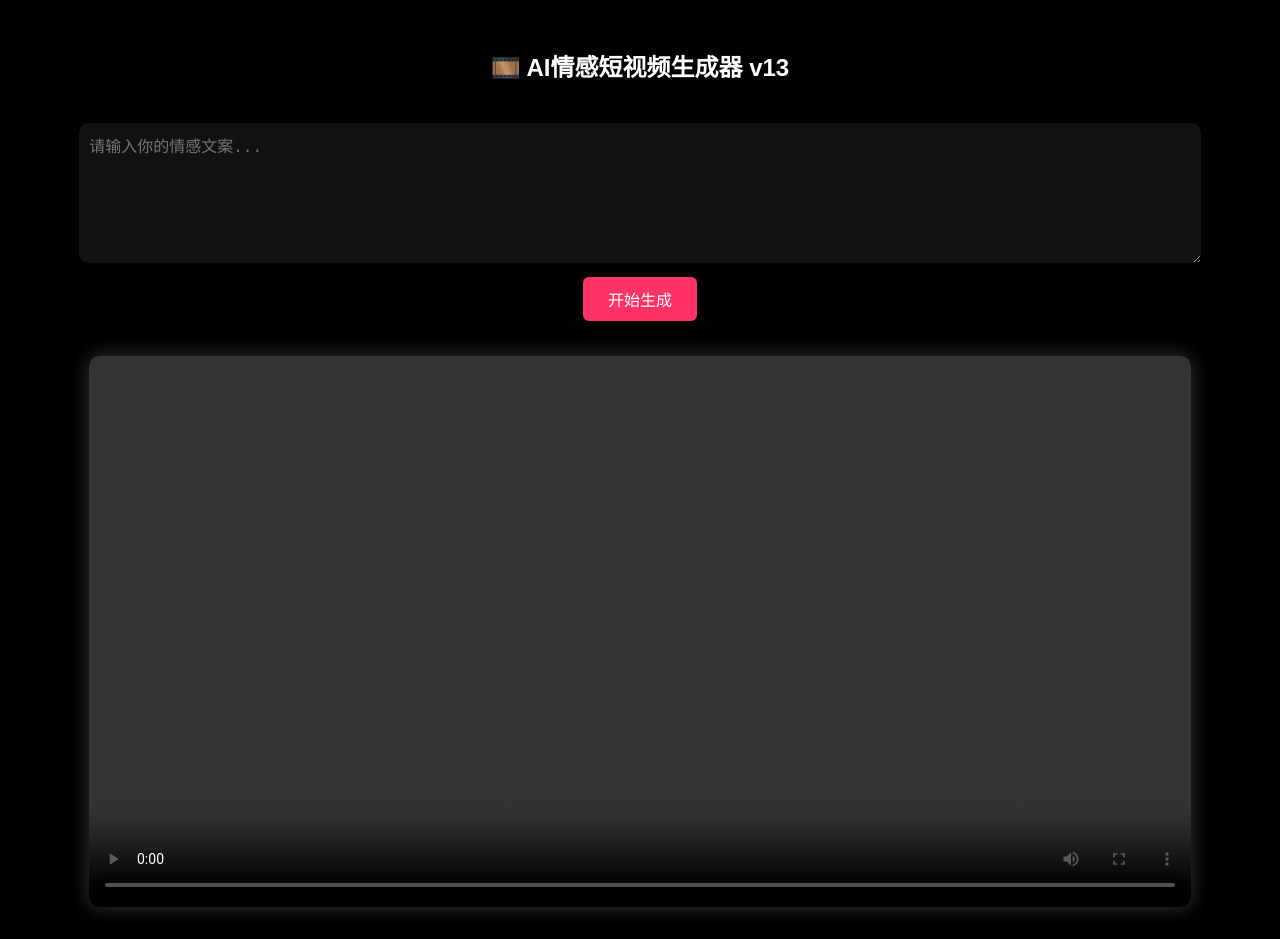
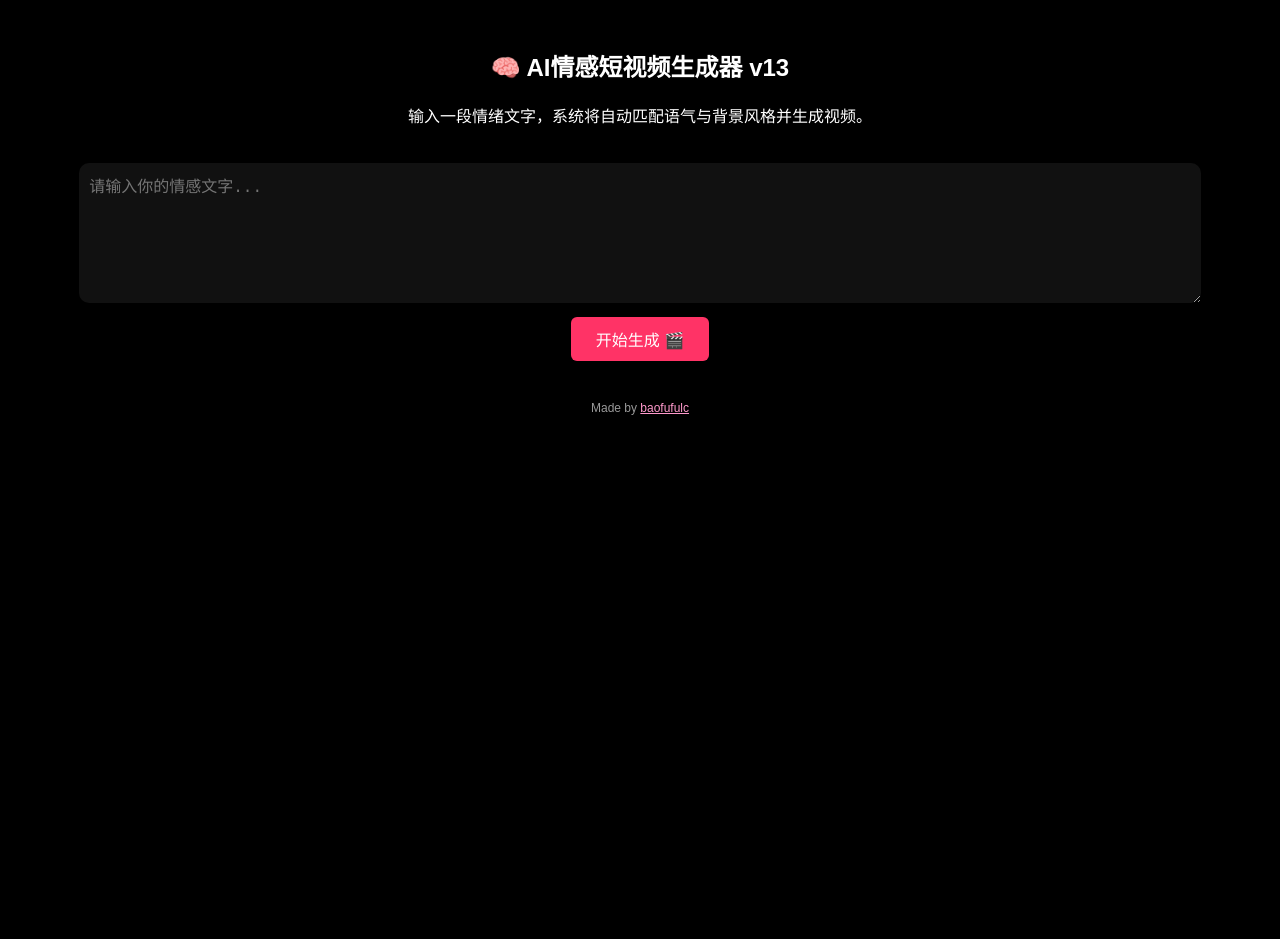
Before and after one commit to baofufulc/ai-video-maker, a plain HTML site: page index.html in a window 1280 px wide. After the commit the page ends 800 px from the top, so only its background shows below. Drawn offline with Linux system fonts and the light colour scheme.

Commit message:
Update index.html

```diff
--- a/index.html
+++ b/index.html
@@ -3,17 +3,30 @@
 <head>
   <meta charset="UTF-8" />
   <meta name="viewport" content="width=device-width, initial-scale=1.0">
-  <title>🎬 AI情感短视频生成器（KlingAI + ElevenLabs）</title>
+  <title>AI情感视频生成器（KlingAI + ElevenLabs）</title>
   <link rel="stylesheet" href="style.css">
 </head>
 <body>
-  <h2>🎞️ AI情感短视频生成器 v13</h2>
-  <textarea id="textInput" placeholder="请输入你的情感文案..."></textarea>
-  <button id="generateBtn">开始生成</button>
+  <div class="container">
+    <h2>🧠 AI情感短视频生成器 v13</h2>
+    <p>输入一段情绪文字，系统将自动匹配语气与背景风格并生成视频。</p>
 
-  <div id="status"></div>
-  <video id="outputVideo" controls autoplay loop></video>
-  <a id="downloadLink" style="display:none;" download="ai_video.mp4">下载视频</a>
+    <textarea id="textInput" placeholder="请输入你的情感文字..."></textarea>
+    <br>
+    <button id="generateBtn">开始生成 🎬</button>
+
+    <div id="status"></div>
+
+    <video id="outputVideo" controls autoplay loop style="display:none; margin-top:20px;"></video>
+
+    <a id="downloadLink" style="display:none;" download="ai_video.mp4">⬇️ 下载视频</a>
+  </div>
+
+  <footer>
+    <p style="margin-top:40px; font-size:12px; color:#999;">
+      Made by <a href="https://github.com/baofufulc" style="color:#ff99cc;">baofufulc</a>
+    </p>
+  </footer>
 
   <script src="script.js"></script>
 </body>
```
